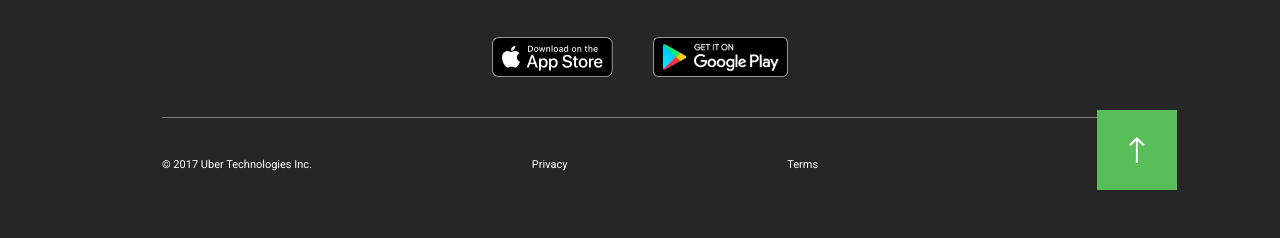
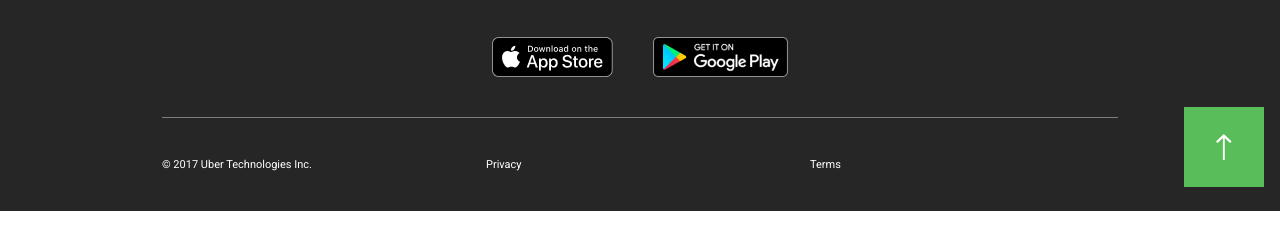
Before and after one commit to zlydenko/verstka, a plain HTML site: page index.html in a window 1280 px wide. Shown: the part 1827-2065 px from the top of the page. After the commit the page ends 2038 px from the top, so only its background shows below. Drawn offline with nearby package versions, Linux system fonts and the light colour scheme.

Commit message:
finished footer

```diff
--- a/assets/css/main.css
+++ b/assets/css/main.css
@@ -155,6 +155,7 @@ main {
 footer {
   background-color: rgb(38, 38, 38);
   position: relative;
+  padding-bottom: 40px;
 }
 
 .white-logo {
@@ -220,8 +221,6 @@ footer {
   margin-top: 40px;
   font-size: 11px;
   line-height: 13px;
-  display: flex;
-  justify-content: space-between;
   color: rgb(255, 255, 255);
 }
 
@@ -231,9 +230,9 @@ footer {
 }
 
 .scroll-btn {
-  position: relative;
-  bottom: 48px;
-  right: -59px;
+  position: absolute;
+  bottom: 24px;
+  right: 16px;
   width: 80px;
   height: 80px;
   display: flex;
--- a/index.html
+++ b/index.html
@@ -145,13 +145,17 @@
           <img src="./assets/img/icons/downloads/play-market.png" alt="get it on Play Market">
         </div>
         <div class="decorate-line"></div>
+
         <div class="legal-links">
-          <span>© 2017 Uber Technologies Inc.</span>
-          <a href="#">Privacy</a>
-          <a href="#">Terms</a>
-          <div class="scroll-btn">
-            <img src="./assets/img/icons/arrow.svg" class="arrow-icon">
+          <div class="row">
+            <div class="col-4"><span>© 2017 Uber Technologies Inc.</span></div>
+            <div class="col-4"><a href="#">Privacy</a></div>
+            <div class="col-4"><a href="#">Terms</a></div>
           </div>
+        </div>
+
+        <div class="scroll-btn">
+          <img src="./assets/img/icons/arrow.svg" class="arrow-icon">
         </div>
       </div>
     </footer>
```
